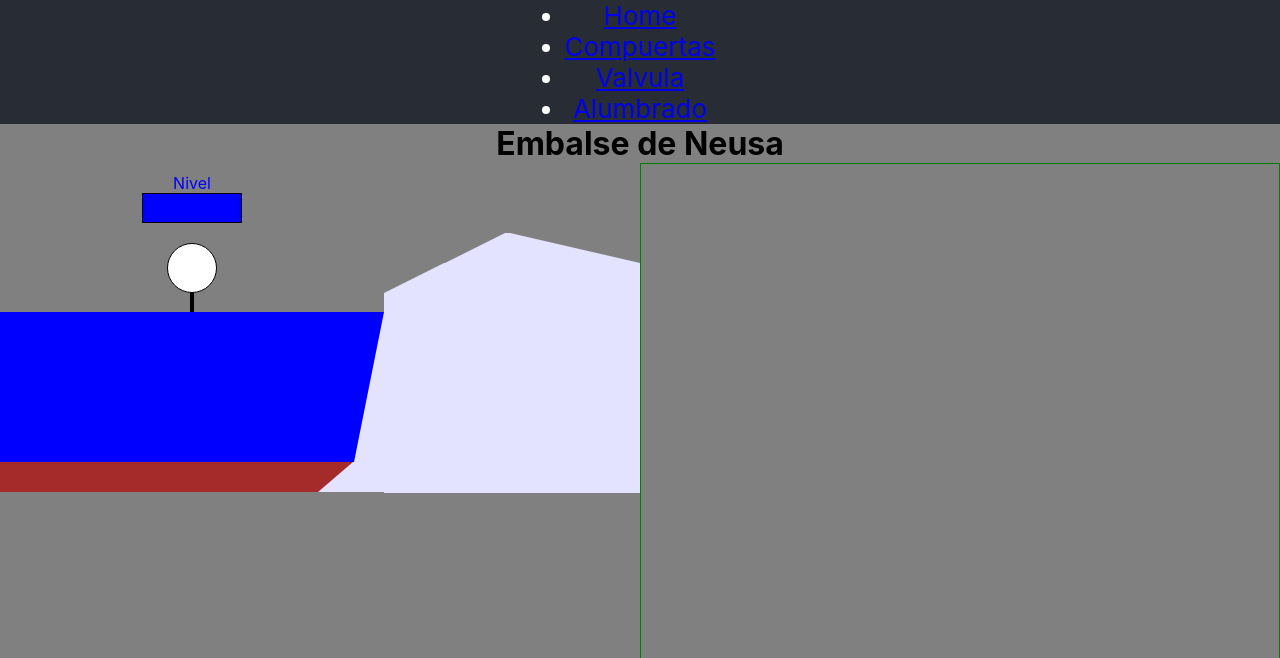
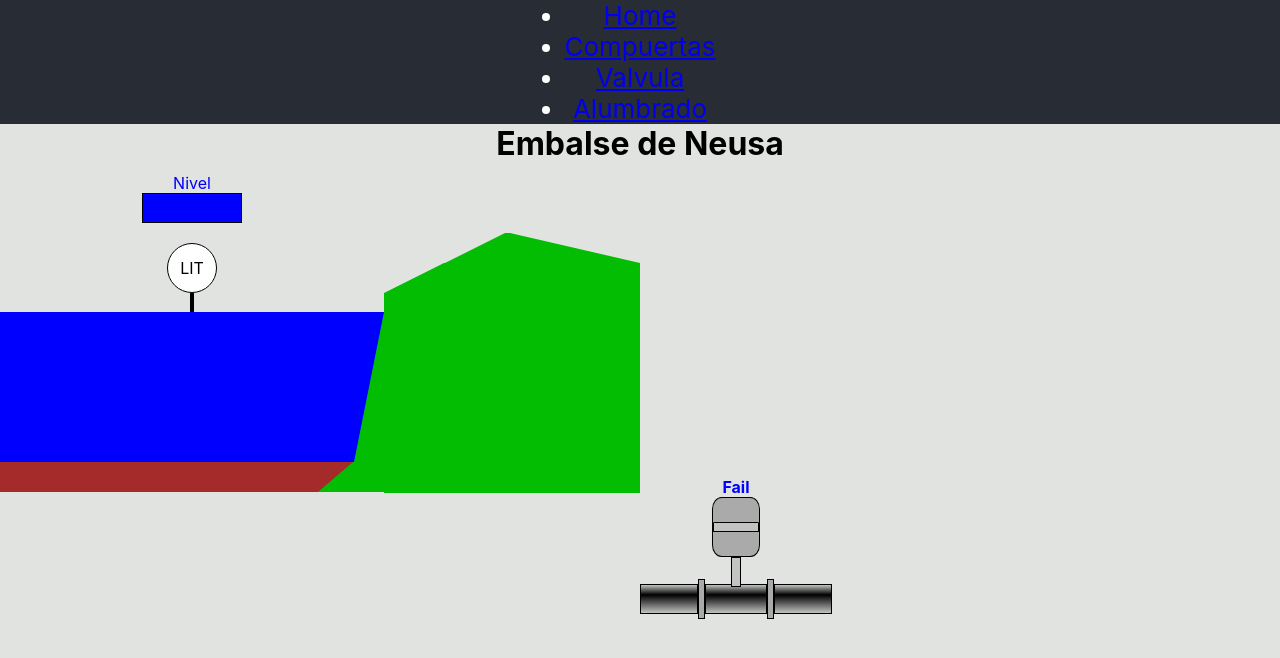
Before and after one commit to faustogomezp/frontend-lacar, a React (Create React App) app: page / in a window 1280 px wide. Shown: the top 658 px of the page. Built offline with nearby package versions, Linux system fonts and the light colour scheme; no server answers.

Commit message:
Realizamos la interfaz para la válvula de corte y se realizóla condicional para que muestre si está en remoto, local o si hay falla

```diff
--- a/src/App.css
+++ b/src/App.css
@@ -32,7 +32,7 @@
   width: 100%;
   display: flex;
   flex-direction: column;
-  background-color: gray;
+  background-color: #e1e3e1;
 }
 
 .Picture {
@@ -57,6 +57,9 @@
 }
 
 .Nivel-value {
+  display: flex;
+  justify-content: center;
+  align-items: center;
   height: 30px;
   width: 100px;
   border: 1px solid black;
@@ -68,6 +71,9 @@
 }
 
 .Equipment {
+  display: flex;
+  justify-content: center;
+  align-items: center;
   height: 50px;
   width: 50px;
   border-radius: 100%;
@@ -91,7 +97,7 @@
   position: relative;
   top: 9px;
   width: 100%;
-  border-right: 30px solid #E3E2FF;
+  border-right: 30px solid #03bd03;
   border-top: 150px solid blue;
 }
 
@@ -103,12 +109,12 @@
 
 .Part-montain{
   width: 8%;
-  background-color: #E3E2FF;
+  background-color: #03bd03;
 }
 
 .Earth {
   width: 92%;
-  border-right: 35px solid #E3E2FF;
+  border-right: 35px solid #03bd03;
   border-top: 30px solid brown;
 }
 
@@ -134,13 +140,13 @@
 .Top-top-center-montain {
   width: 30%;
   border-left: 60px solid transparent;
-  border-bottom: 30px solid #E3E2FF;
+  border-bottom: 30px solid #03bd03;
 }
 
 .Top-top-right-montain {
   width: 45%;
   border-right: 130px solid transparent;
-  border-bottom: 30px solid #E3E2FF;
+  border-bottom: 30px solid #03bd03;
 }
 
 .Envolv-top-montain {
@@ -152,12 +158,12 @@
 .Top-left-montain {
   width: 25%;
   border-left: 60px solid transparent;
-  border-bottom: 30px solid #E3E2FF;
+  border-bottom: 30px solid #03bd03;
 }
 
 .Top-montain {
   width: 75%;
-  background-color: #E3E2FF;
+  background-color: #03bd03;
 }
 
 .Montain {
@@ -165,16 +171,150 @@
   width: 100%;
   position: relative;
   top: 70px;
-  background-color: #E3E2FF;
+  background-color: #03bd03;
 }
 
 
 
 .Right {
+  display: flex;
+  flex-direction: column;
   height: 100%;
   width: 50%;
-  border: 1px solid green;
 }
+
+.Main-line {
+  display: flex;
+  width: 100%;
+  height: 100%;
+}
+
+.Cut-valv {
+  display: flex;
+  flex-direction: column;
+  justify-content: center;
+  width: 30%;
+  height: 100%;
+}
+
+.Status-valv{
+  color: blue;
+  position: relative;
+  top: 8px;
+}
+
+.Status-valv p {
+  font-weight: bold;
+}
+
+.Valv {
+  display: flex;
+  flex-direction: column;
+  align-items: center;
+  position: relative;
+  top: 8px;
+}
+
+.Body-valv{
+  height: 60px;
+  width: 25%;
+  display: flex;
+  align-items: center;
+  background-color: #aaaaaa;
+  border: 1px solid black;
+  border-radius: 20%;
+}
+
+.Div-line{
+  height: 10px;
+  width: 100%;
+  border: 1px solid black;
+  border-radius: 5%;
+  background-color: #c3c3c3;
+}
+
+.Con-valv {
+  height: 30px;
+  width: 10px;
+  border: 1px solid black;
+  background-color: #c3c3c3;
+}
+
+.Main-pipe{
+  display: flex;
+  width: 100%;
+}
+
+.Center-pipe{
+  display: flex;
+  align-items: center;
+  width: 30%;
+  height: 40px;
+}
+
+.Pipe {
+  height: 30px;
+  width: 100%;
+  border: 1px solid black;
+  background: linear-gradient(180deg, rgba(195,195,195,1) 0%, rgba(0,0,0,1) 35%, rgba(195,195,195,1) 100%);
+}
+
+.Pipe-flange{
+  display: flex;
+  align-items: center;
+  width: 40%;
+}
+
+.Flange-left {
+  height: 40px;
+  width: 10%;
+  border: 1px solid black;
+  background-color: #aaaaaa;
+}
+
+.Flange-center{
+  height: 30px;
+  width: 80%;
+  border: 1px solid black;
+  background: linear-gradient(180deg, rgba(195,195,195,1) 0%, rgba(0,0,0,1) 35%, rgba(195,195,195,1) 100%);
+}
+
+.Flange-right {
+  height: 40px;
+  width: 10%;
+  border: 1px solid black;
+  background-color: #aaaaaa;
+}
+
+
+.Pit {
+  display: flex;
+  flex-direction: column;
+  width: 20%;
+  height: 100%;
+}
+
+.Fit {
+  display: flex;
+  flex-direction: column;
+  width: 20%;
+  height: 100%;
+}
+
+.Reg-valv {
+  display: flex;
+  flex-direction: column;
+  width: 30%;
+  height: 100%;
+}
+
+
+.Bypass-line {
+
+}
+
+
+
 
 @keyframes App-logo-spin {
   from {
--- a/src/components/Reguladora.js
+++ b/src/components/Reguladora.js
@@ -6,13 +6,15 @@ import { getDataVariable } from '../services/online/getDataVariable.js'
 export const Reguladora = () => {
     const logger = 'valvula';
     const [variable, setVariable] = useState([]);
+
     useEffect(() => {
     getDataVariable(logger)
     .then(variable => {
         setVariable(variable);
     })
-  }, [variable, logger])
-  console.log(variable['LIT_NEUSA']);
+    }, [variable, logger])
+
+
     return (
         <main className="Container">
             <h1>Embalse de Neusa</h1>
@@ -20,7 +22,7 @@ export const Reguladora = () => {
             <div className="Left">
                 <p className="Variable-title">Nivel</p>
                 <div className="Nivel-value"><p>{variable['LIT_NEUSA']}</p></div>
-                <div className="Equipment"></div>
+                <div className="Equipment"><p>LIT</p></div>
                 <div className="Line-Equipment"></div>
                 <div className="Water"></div>
                 <div className="Envolv-part-montain">
@@ -40,7 +42,39 @@ export const Reguladora = () => {
                 </div>
                 <div className="Montain"></div>
             </div>
-            <div className="Right"></div>
+            <div className="Right">
+                <div className="Main-line">
+                    <div className="Cut-valv">
+                        <div className="Status-valv">
+                            <p>{variable['REM_CORTE'] === 1 && variable['LOC_CORTE'] === 0 ? 'Remoto' :
+                            variable['REM_CORTE'] === 0 && variable['LOC_CORTE'] === 1 ? 'Local' : 'Fail'}</p>
+                        </div>
+                        <div className="Valv">
+                            <div className="Body-valv">
+                                <div className="Div-line"></div>
+                            </div>
+                            <div className="Con-valv"></div>
+                        </div>
+                        <div className="Main-pipe">
+                            <div className="Center-pipe">
+                                <div className="Pipe"></div>
+                            </div>
+                            <div className="Pipe-flange">
+                                <div className="Flange-left"></div>
+                                <div className="Flange-center"></div>
+                                <div className="Flange-right"></div>
+                            </div>
+                            <div className="Center-pipe">
+                                <div className="Pipe"></div>
+                            </div>
+                        </div>
+                    </div>
+                    <div className="Pit"></div>
+                    <div className="Fit"></div>
+                    <div className="Reg-valv"></div>
+                </div>
+                <div className="Bypass-line"></div>
+            </div>
             </div>
         </main>
     )
```
